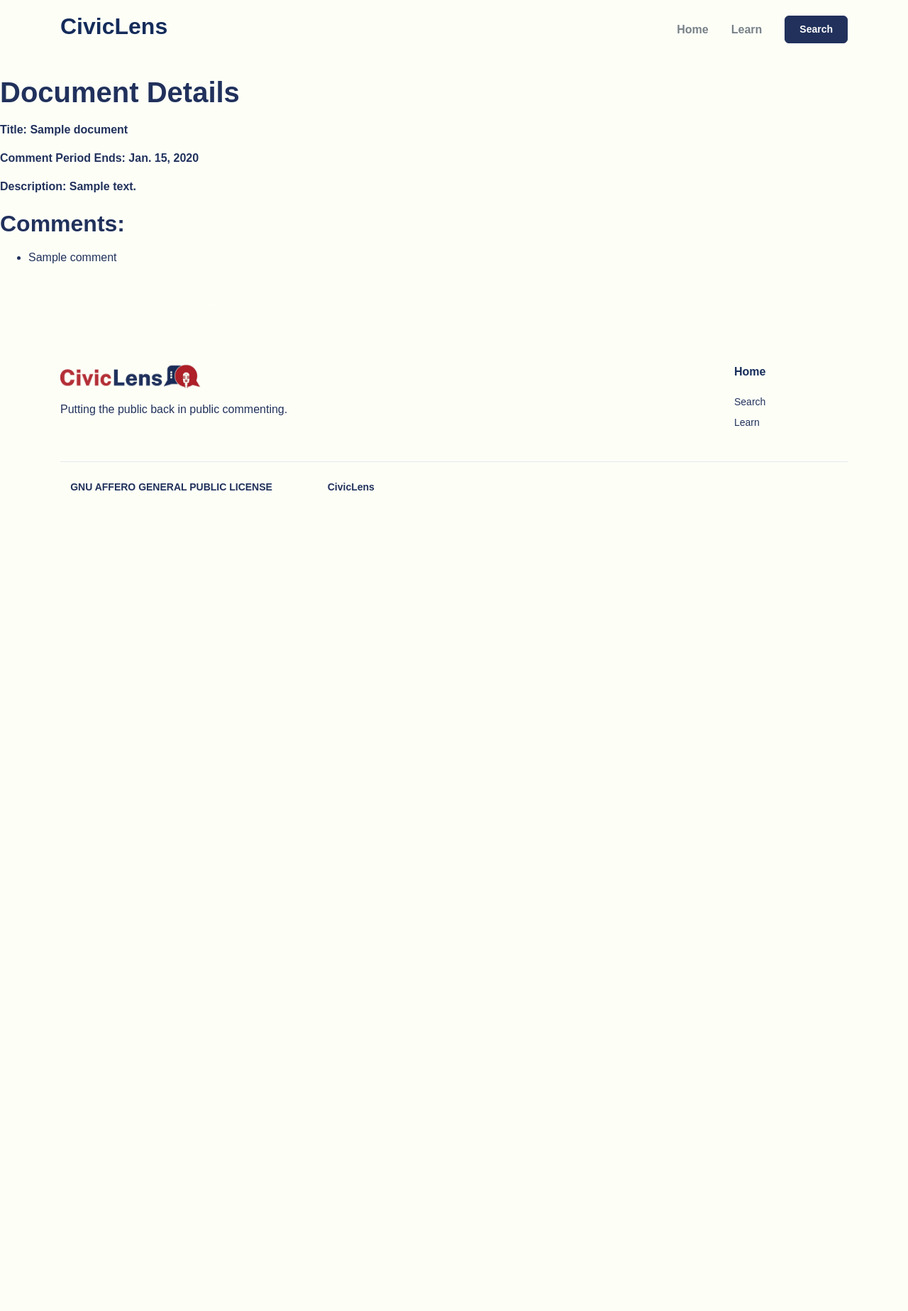
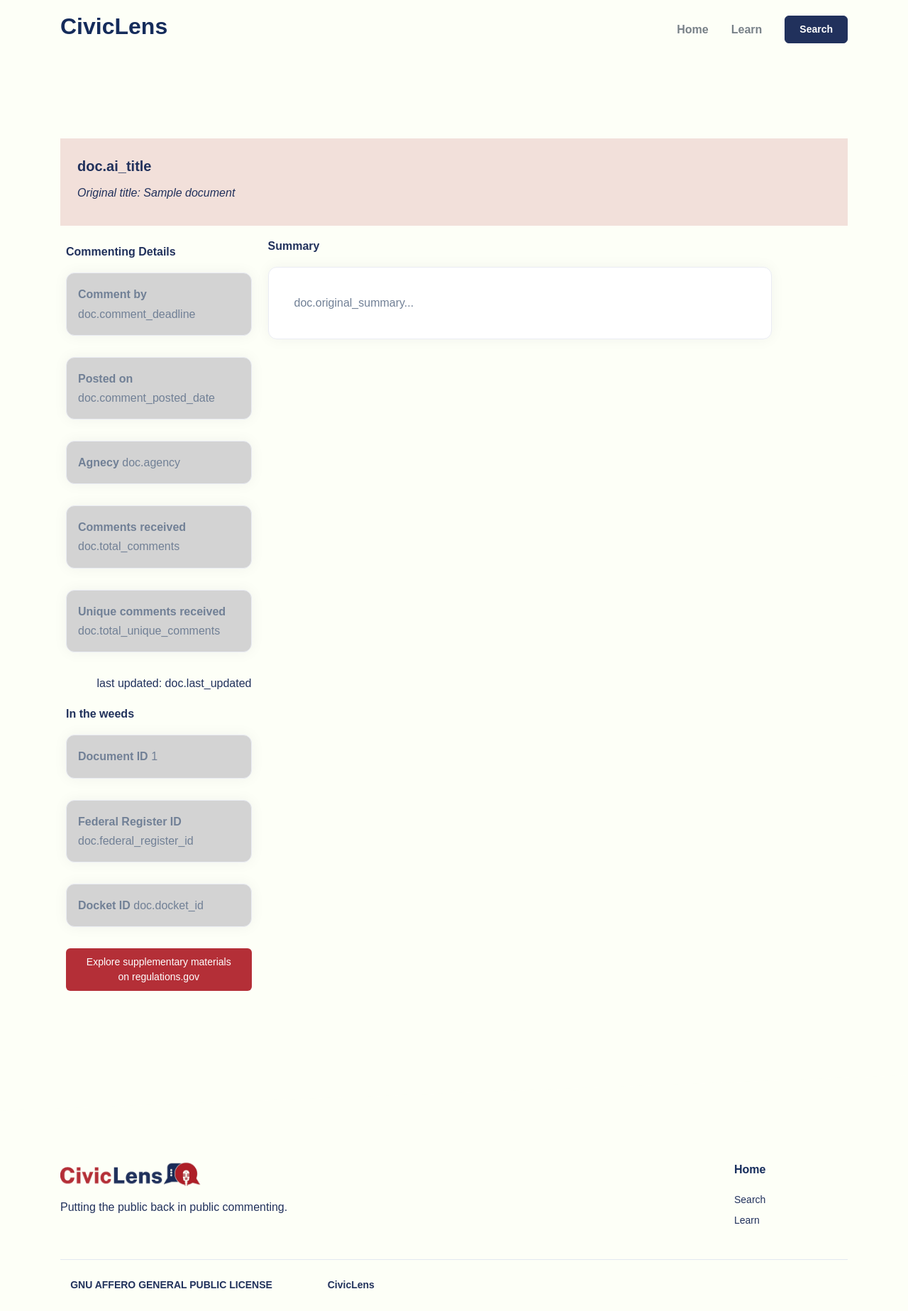
Before and after one commit to uchicago-capp-30320/CivicLens, a Django app: page /regulations/docs/1 in a window 1280 px wide. Shown: the whole page at 71% size. Before the commit the page ends 691 px from the top, so only its background shows below. Run offline with Django 5.2, Linux system fonts and the light colour scheme; tables that the repository leaves empty hold one stand-in row (values such as "Sample post"); some libraries are stand-ins or nearby versions.

Commit message:
half of comment page

```diff
--- a/civiclens/templates/document.html
+++ b/civiclens/templates/document.html
@@ -4,32 +4,128 @@
     Document
 {% endblock title %}
 
+
 {% block content %}
-  <div id="home-container">
-    <p class="body">
-      <body>
-        {% if doc %}
-          <h1>Document Details</h1>
-            <h6>Title: {{ doc.title }}</p>
-              {% if doc.comment_end_date %}
-                <p>Comment Period Ends: {{ doc.comment_end_date }}</p>
-              {% endif %}
-              {% if doc.summary %}
-                <p>Description: {{ doc.summary }}</p>
-              {% endif %}
-          <h2>Comments:</h2>
-            {% if comments %}
-                <ul>
-                    {% for comment in comments %}
-                        <li>{{ comment.title }}</li>
-                    {% endfor %}
-                </ul>
-            {% else %}
-                <p>No comments found.</p>
-            {% endif %}
-        {% else %}
-        <p>The document was not found at this time.</p>
-        {% endif %}
-    </p>
+
+    <!-- whole page -->
+    <section class="slice py-7" style="background-color:#FDFFF7" id="core-block">
+
+      <!-- title section -->
+      <div class="container p-4 py-0" style="background-color: rgba(180, 47, 55, 0.15); border: 15px solid #FDFFF7;">
+        <h5>doc.ai_title</h5>
+        <h6 class="font-italic font-weight-normal">Original title: {{doc.title}}</h6>
+      </div>
+
+      <!-- two sectioned part of the page -->
+      <div class="container">
+        <div class="input-group mb-3 order-md-1">
+          <div class="col-md-3 p-2" >
+
+            <!-- commenting details section -->
+            <span class="h6 font-weight-bold" >Commenting Details</span>
+            <p></p>
+
+            <div class="card" style="background-color: lightgrey;">
+              <div class="card-body py-3 px-3">
+                <p class="card-text">
+                  <a class="font-weight-bold">Comment by</a>
+                  <a class="font-weight-normal">doc.comment_deadline</a>
+                </p>
+              </div>
+            </div>
+
+            <div class="card" style="background-color: lightgrey;">
+              <div class="card-body py-3 px-3">
+                <p class="card-text">
+                  <a class="font-weight-bold">Posted on</a>
+                  <a class="font-weight-normal">doc.comment_posted_date</a>
+                </p>
+              </div>
+            </div>
+
+            <div class="card" style="background-color: lightgrey;">
+              <div class="card-body py-3 px-3">
+                <p class="card-text">
+                  <a class="font-weight-bold">Agnecy</a>
+                  <a class="font-weight-normal">doc.agency</a>
+                </p>
+              </div>
+            </div>
+
+            <div class="card" style="background-color: lightgrey;">
+              <div class="card-body py-3 px-3">
+                <p class="card-text">
+                  <a class="font-weight-bold">Comments received</a>
+                  <a class="font-weight-normal">doc.total_comments</a>
+                </p>
+              </div>
+            </div>
+
+            <div class="card" style="background-color: lightgrey;">
+              <div class="card-body py-3 px-3">
+                <p class="card-text">
+                  <a class="font-weight-bold">Unique comments received</a>
+                  <a class="font-weight-normal">doc.total_unique_comments</a>
+                </p>
+              </div>
+            </div>
+
+            <p class="text-right">last updated: doc.last_updated</p>
+
+            <!-- in the weeds section -->
+            <p></p>
+            <p></p>
+            <span class="h6 font-weight-bold">In the weeds</span>
+
+            <p></p>
+            <div class="card" style="background-color: lightgrey;">
+              <div class="card-body py-3 px-3">
+                <p class="card-text">
+                  <a class="font-weight-bold">Document ID</a>
+                  <a class="font-weight-normal">{{doc.id}}</a>
+                </p>
+              </div>
+            </div>
+
+            <div class="card" style="background-color: lightgrey;">
+              <div class="card-body py-3 px-3">
+                <p class="card-text">
+                  <a class="font-weight-bold">Federal Register ID</a>
+                  <a class="font-weight-normal">doc.federal_register_id</a>
+                </p>
+              </div>
+            </div>
+
+            <div class="card" style="background-color: lightgrey;">
+              <div class="card-body py-3 px-3">
+                <p class="card-text">
+                  <a class="font-weight-bold">Docket ID</a>
+                  <a class="font-weight-normal">doc.docket_id</a>
+                </p>
+              </div>
+            </div>
+
+            <p></p>
+            <button class="btn btn-sm" style="background-color:#B42F37; color:#FDFFF7";>
+              <a href="https://www.regulations.gov/document/{{doc.id}}" class="font-weight-normal text-white">
+                Explore supplementary materials on regulations.gov
+              </a>
+            </button>
+    </div>
+
+    <!-- container for the actual Documents -->
+    <div class="col-md-8">
+      <span class="h6">Summary</span>
+      <p></p>
+      <div class="card p-2">
+        <div class="card-body">
+          <p class="card-text">doc.original_summary...</p>
+        </div>
+      </div>
+    </div>
   </div>
+  </div>
+  </section>
+
+
 {% endblock content %}
```
